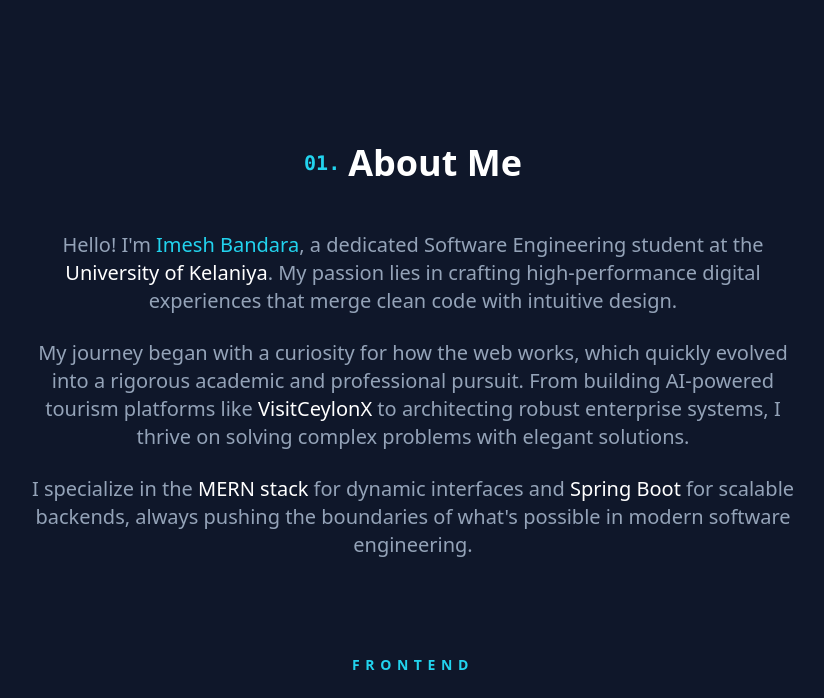
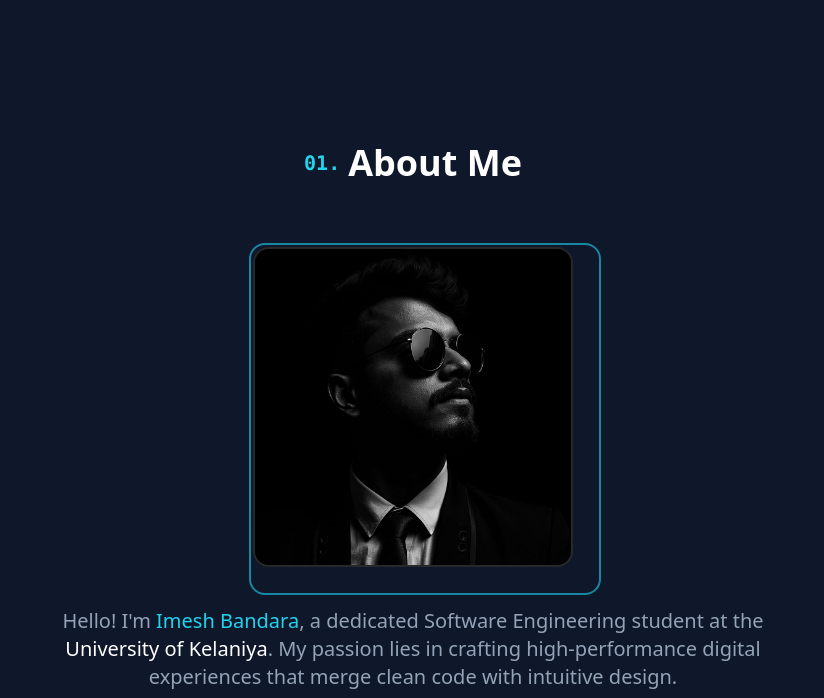
Before and after one commit to imeshbandara/My-portfolio, a React (Vite) app in the folder client/: page / in a window 1280 px wide. Shown: the part 753-1451 px from the top of the page, without its empty margins (227-1051 px from the left). Built offline with nearby package versions, Linux system fonts and the light colour scheme.

Commit message:
added image to about page

```diff
--- a/client/src/components/About.jsx
+++ b/client/src/components/About.jsx
@@ -13,9 +13,23 @@ const About = () => {
     <section id="about" className="py-24 bg-[#0f172a] overflow-hidden">
       <div className="max-w-6xl mx-auto px-4 md:px-12 text-center">
         {/* Centered Heading */}
-        <h2 className="text-4xl font-bold text-white mb-12 flex items-center justify-center">
+        <h2 className="text-4xl font-bold text-white mb-16 flex items-center justify-center">
           <span className="text-cyan-400 font-mono text-xl mr-2">01.</span> About Me
         </h2>
+
+        {/* Profile Image Container */}
+        <div className="mx-auto mb-10 flex justify-center">
+          <div className="relative group">
+            {/* Decorative border behind the image */}
+            <div className="absolute -inset-4 border-2 border-cyan-400/60 rounded-2xl translate-x-3 translate-y-3 group-hover:translate-x-0 group-hover:translate-y-0 transition-transform duration-500"></div>
+
+            <img
+              src="/images/profile.jpg"
+              alt="Imesh Bandara"
+              className="relative w-64 h-64 md:w-80 md:h-80 object-cover rounded-2xl grayscale hover:grayscale-0 transition-all duration-500 border-2 border-slate-800 bg-[#1e293b]"
+            />
+          </div>
+        </div>
 
         {/* Centered Storytelling Description */}
         <div className="max-w-3xl mx-auto text-slate-400 space-y-6 text-lg md:text-xl leading-relaxed mb-24">
```
Also changed, not shown: client/public/images/profile.jpg (added).
